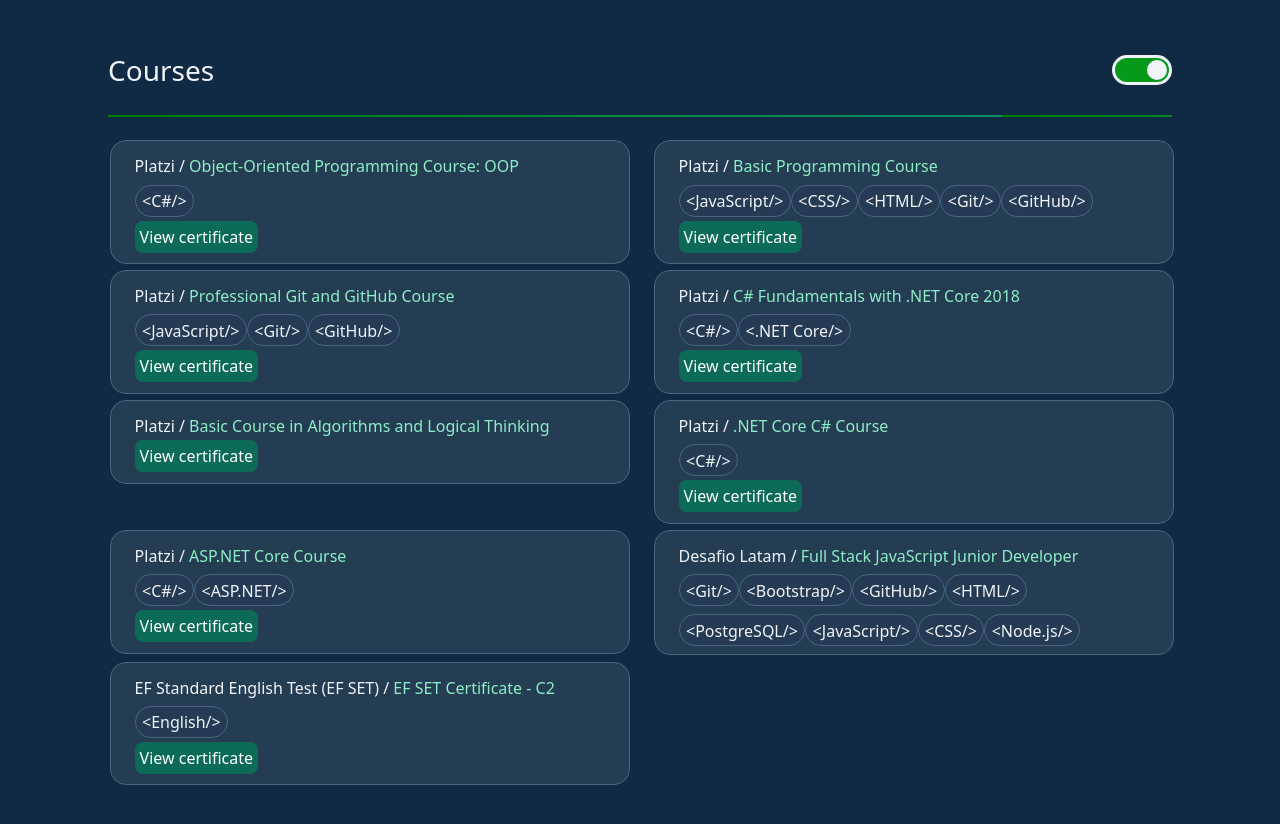
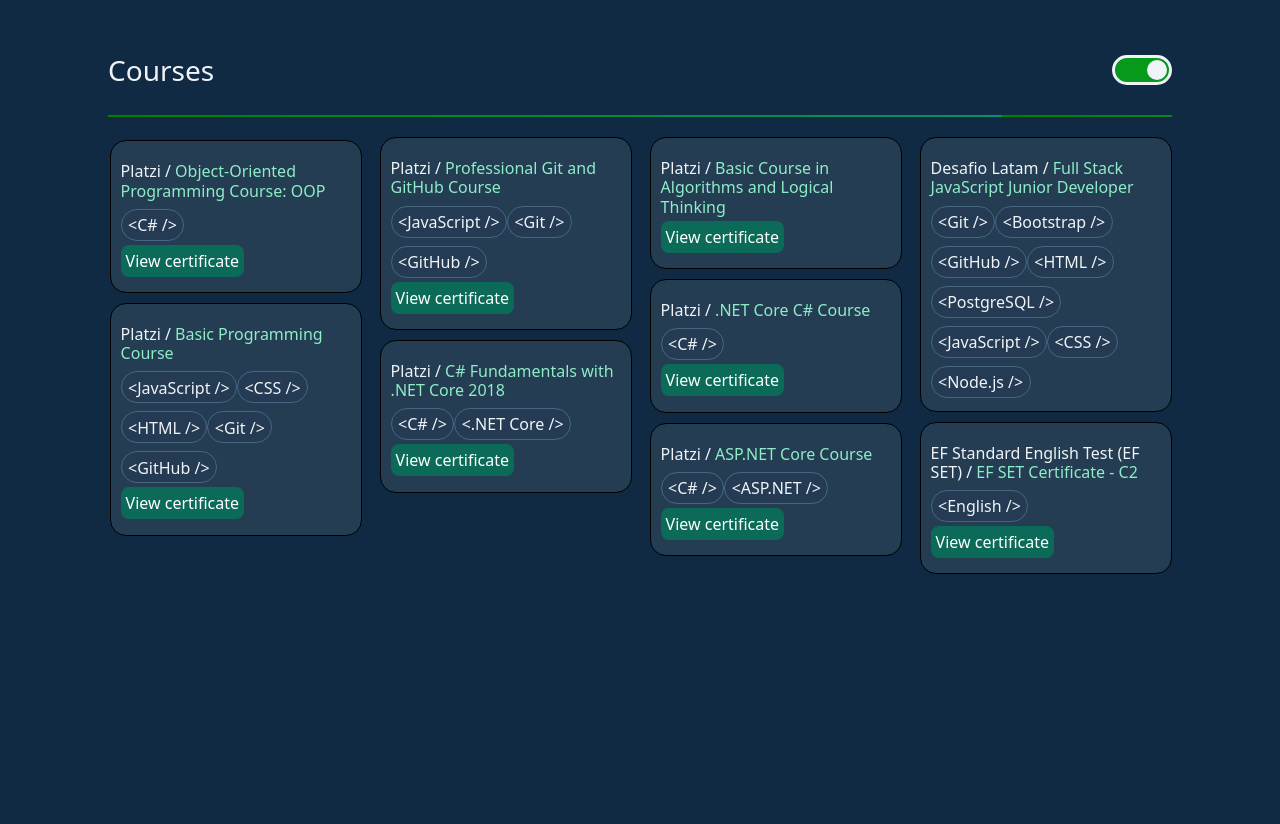
Before and after one commit to GlaucusJoseph/joseph-porfolio, a React (Vite) app: page / in a window 1280 px wide. Shown: the part 1360-2184 px from the top of the page. After the commit the page ends 2062 px from the top, so only its background shows below. Built offline with nearby package versions, Linux system fonts and the light colour scheme.

Commit message:
New style

```diff
--- a/src/components/Courses/index.css
+++ b/src/components/Courses/index.css
@@ -14,12 +14,11 @@
   margin-left: 0.1rem;
   border: 1px solid #486581;
   border-radius: 1rem;
-}
-
-.course-boxe a {
-  color: #f0f4f8;
-  text-decoration: none;
-  cursor: pointer;
+  border: 1px solid black;
+  padding: 5px 10px;
+  margin-bottom: 10px;
+  break-inside: avoid;
+  display: block;
 }
 
 /* TITLE */
@@ -65,3 +64,16 @@
 .course-button:hover {
   background-color: #014d40;
 }
+
+.courses-box-content {
+  column-count: 4;
+
+  height: 100%;
+}
+
+@media only screen and (max-width: 991px) {
+  .courses-box-content {
+    column-count: 1;
+    width: calc(100% - 6vw);
+  }
+}
--- a/src/components/Courses/index.tsx
+++ b/src/components/Courses/index.tsx
@@ -17,24 +17,21 @@
           classNames="fade"
           unmountOnExit
         >
-          <div className="row">
+          <div className="courses-box-content">
             {COURSES_OBJECT_LIST.map((course, index) => {
               return (
-                <div className="col-12 col-md-6" key={index}>
-                  <div className="row container course-box">
-                    <div className="col-12 course-title-envelop">
+                <div className="course-box" key={index}>
+                  <div className="course-title-envelop">
                     <h6>
                       {course.institution} /&nbsp;
-                        <span className="special-text-color">
-                          {course.title}
-                        </span>
+                      <span className="special-text-color">{course.title}</span>
                     </h6>
                   </div>
-                    <div className="col-12">
+                  <div>
                     <div className="courses-tags">
                       {course.technologies.map((technology, index) => (
                         <div key={index} className="courses-tag">
-                            &lt;{technology.name}/&gt;
+                          &lt;{technology.name} /&gt;
                         </div>
                       ))}
                     </div>
@@ -52,7 +49,6 @@
                     </div>
                   )}
                 </div>
-                </div>
               );
             })}
           </div>
--- a/src/components/Technologies/index.css
+++ b/src/components/Technologies/index.css
@@ -21,7 +21,7 @@
 }
 
 /*Mobile view*/
-@media (max-width: 768px) {
+@media (max-width: 991px) {
   .technology-icons-space {
     display: flex;
     flex-wrap: wrap;
--- a/src/components/WorkExperience/index.css
+++ b/src/components/WorkExperience/index.css
@@ -4,7 +4,7 @@
 }
 
 /*Mobile view*/
-@media (max-width: 768px) {
+@media (max-width: 991px) {
   .work-section {
     display: flex;
     flex-direction: column;
@@ -34,7 +34,7 @@
 }
 
 /*Mobile view*/
-@media (max-width: 768px) {
+@media (max-width: 991px) {
   .work-icons-space {
     display: flex;
     flex-wrap: wrap;
```
Lines whose indentation alone changed are shown as unchanged.
